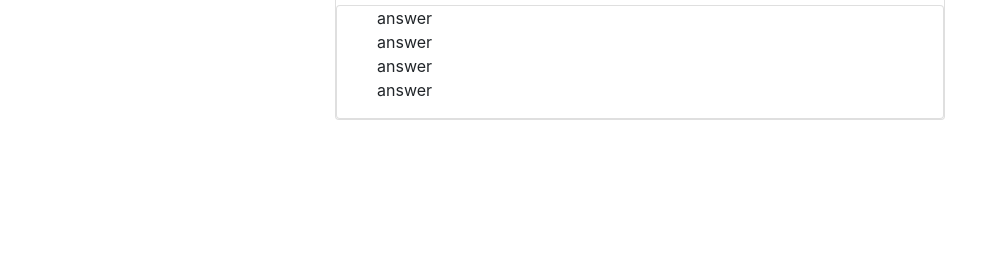
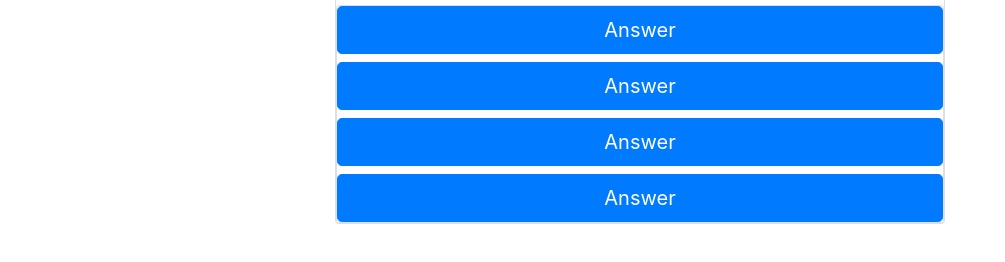
Before and after one commit to tonirose311/codeQuiz-hw, a plain HTML site: page index.html in a window 1280 px wide. Shown: the part 98-360 px from the top of the page, without its empty margins (0-1005 px from the left). Drawn offline with nearby package versions, Linux system fonts and the light colour scheme.

Commit message:
chaged div class button to button type

```diff
--- a/index.html
+++ b/index.html
@@ -15,13 +15,10 @@
         <div class="card">
             <h2>-----Question-----</h2>
         <div class="card">
-
-            <ul>
-                <div class="button">answer</div>
-                <div class="button">answer</div>
-                <div class="button">answer</div>
-                <div class="button">answer</div>
-            </ul>
+            <button type="button" class="btn btn-primary btn-lg btn-block">Answer</button>
+            <button type="button" class="btn btn-primary btn-lg btn-block">Answer</button>
+            <button type="button" class="btn btn-primary btn-lg btn-block">Answer</button>
+            <button type="button" class="btn btn-primary btn-lg btn-block">Answer</button>
         </div>
         </div>
     </div>
```
